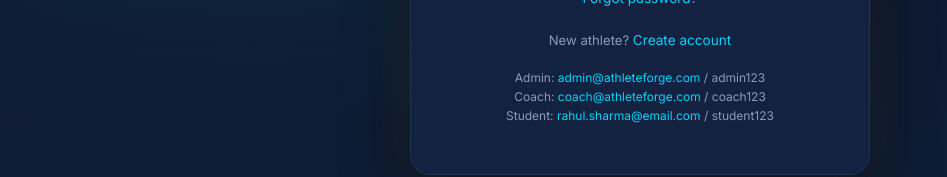
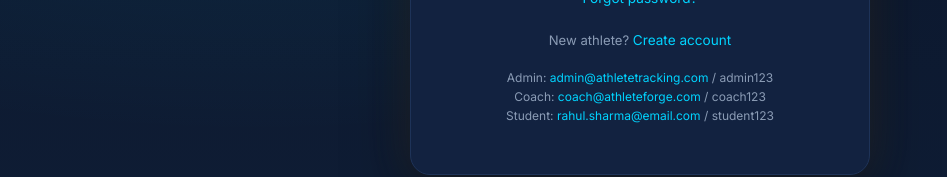
Before and after one commit to rohith917/athleteforge-bca, a React (Vite) app in the folder frontend/: page /login in a window 1280 px wide. Shown: the part 548-725 px from the top of the page, without its empty margins (0-947 px from the left). Built offline with nearby package versions, Linux system fonts and the light colour scheme; no server answers.

Commit message:
fix: show correct admin email on login page

```diff
--- a/frontend/src/pages/Login.jsx
+++ b/frontend/src/pages/Login.jsx
@@ -65,7 +65,7 @@ export default function Login() {
         </p>
 
         <p className="text-center mt-3 mb-0" style={{ fontSize: '0.75rem', color: 'var(--text-muted)' }}>
-          Admin: <span style={{ color: 'var(--af-cyan)' }}>admin@athleteforge.com</span> / admin123<br />
+          Admin: <span style={{ color: 'var(--af-cyan)' }}>admin@athletetracking.com</span> / admin123<br />
           Coach: <span style={{ color: 'var(--af-cyan)' }}>coach@athleteforge.com</span> / coach123<br />
           Student: <span style={{ color: 'var(--af-cyan)' }}>rahul.sharma@email.com</span> / student123
         </p>
```
